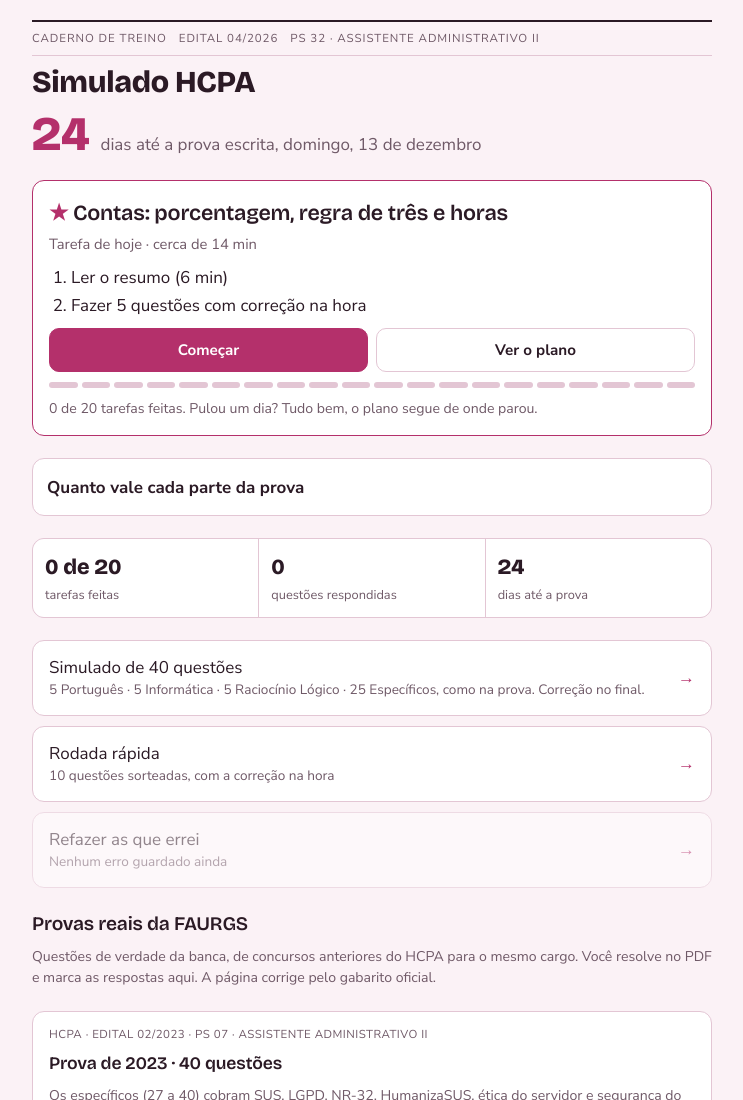
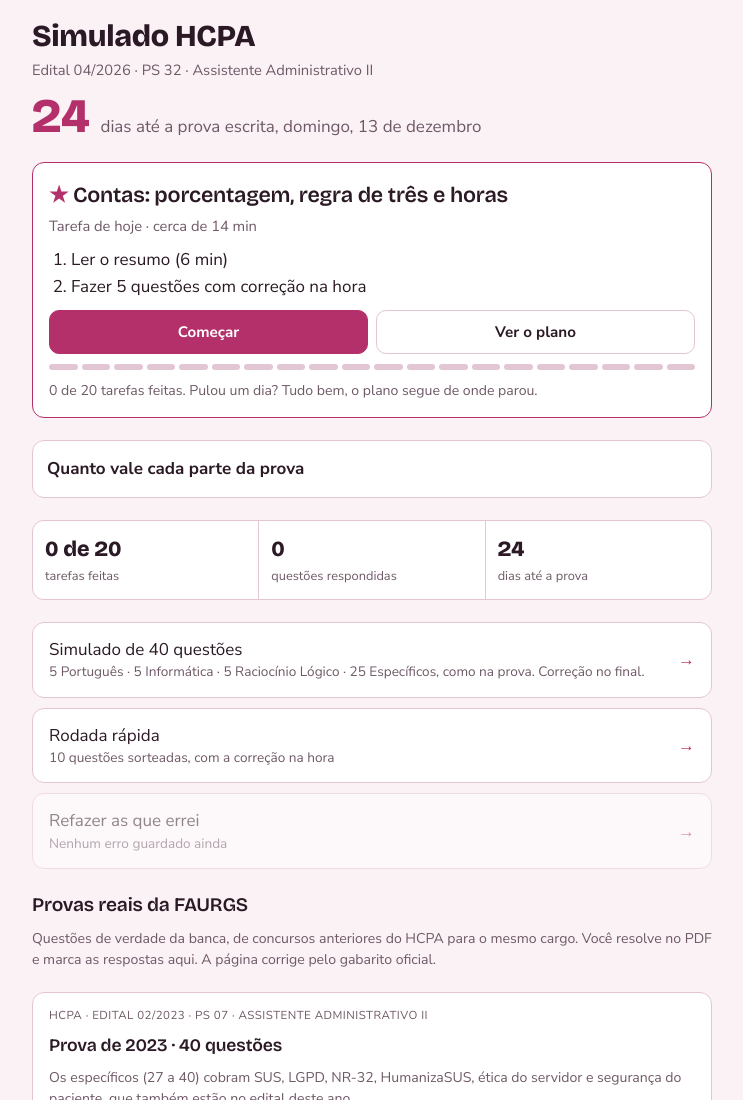
Before and after one commit to HenGrossmann/simulado-hcpa, a plain HTML site: page index.html in a window 1280 px wide. Shown: the top 1100 px of the page, without its empty margins (268-1011 px from the left). Drawn offline with nearby package versions, Linux system fonts and the light colour scheme.

Commit message:
Topo da página sem o rótulo em caixa-alta

```diff
--- a/index.html
+++ b/index.html
@@ -61,9 +61,7 @@ button { font: inherit; color: inherit; }
 :focus-visible { outline: 3px solid var(--pen); outline-offset: 2px; border-radius: 6px; }
 
 .faixa {
-  font-family: var(--f-mono); font-size: 0.72rem; letter-spacing: 0.08em; text-transform: uppercase;
-  color: var(--muted); display: flex; flex-wrap: wrap; gap: 4px 12px;
-  border-top: 2px solid var(--ink); border-bottom: 1px solid var(--line); padding-block: 8px;
+  font-size: 0.92rem; color: var(--muted); margin-top: -4px;
 }
 .topo { display: flex; flex-direction: column; gap: 10px; }
 .contagem { display: flex; align-items: baseline; gap: 10px; flex-wrap: wrap; }
@@ -790,8 +788,8 @@ details.material.pesos > div { display: flex; flex-direction: column; gap: 10px;
 
     view.innerHTML = `
       <header class="topo">
-        <div class="faixa"><span>Caderno de treino</span><span>Edital 04/2026</span><span>PS 32 · Assistente Administrativo II</span></div>
         <h1>Simulado HCPA</h1>
+        <p class="faixa">Edital 04/2026 · PS 32 · Assistente Administrativo II</p>
         <div class="contagem">${contagem}</div>
       </header>
       ${cartaoHoje()}
```
